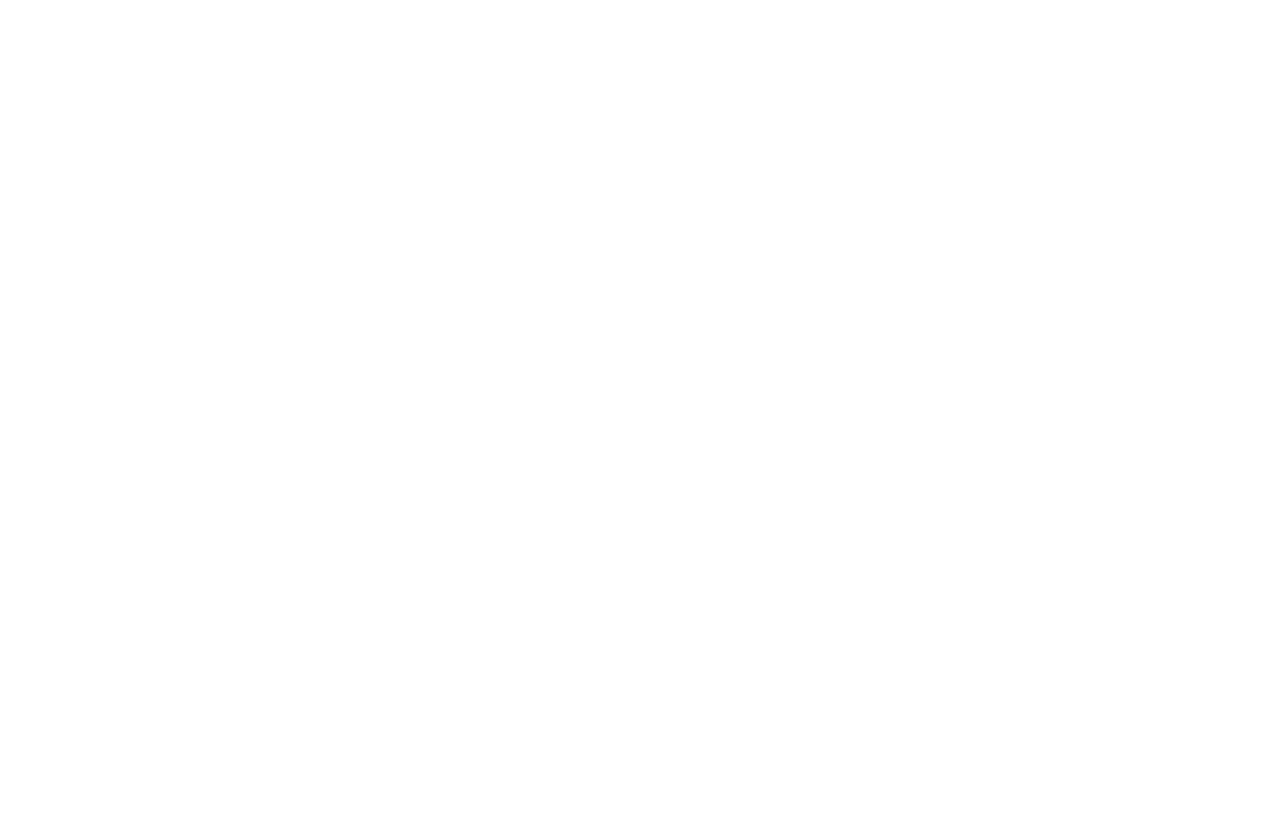
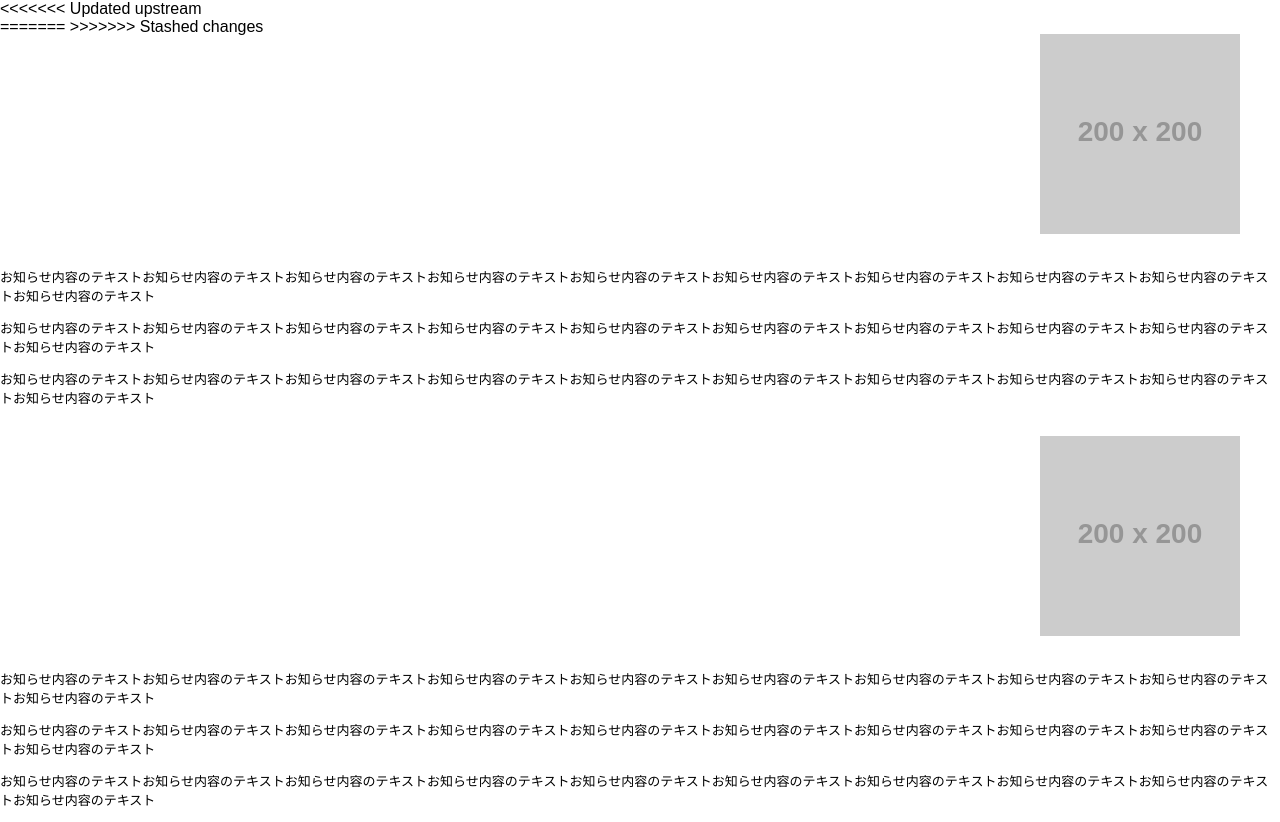
Before and after one commit to sacss/sacss-vol67, a plain HTML site: page html/detail.html in a window 1280 px wide. Before the commit the page ends 800 px from the top, so only its background shows below. Drawn offline with Linux system fonts and the light colour scheme; placeholder pictures from the web are drawn by us.

Commit message:
スタッシュをマージ

```diff
--- a/html/common/css/style.css
+++ b/html/common/css/style.css
@@ -0,0 +1,10 @@
+p {
+	font-size: 13px;
+}
+
+.sectionLeft{
+	float: left;
+}
+.sectionRight{
+	float: right;
+}
--- a/html/detail.html
+++ b/html/detail.html
@@ -8,6 +8,7 @@
   <link rel="stylesheet" href="common/css/style.css">
 </head>
 <body>
+<<<<<<< Updated upstream
 
 <div class="l-header">
   <div class="l-inner">
@@ -38,5 +39,19 @@
   </div>
 </div><!-- /.l-footer -->
 
+=======
+	<figure class="sectionRight"><img src="http://placehold.it/200x200"></figure>
+    	<div class="sectionLeft">
+        	<p>お知らせ内容のテキストお知らせ内容のテキストお知らせ内容のテキストお知らせ内容のテキストお知らせ内容のテキストお知らせ内容のテキストお知らせ内容のテキストお知らせ内容のテキストお知らせ内容のテキストお知らせ内容のテキスト</p>
+        	<p>お知らせ内容のテキストお知らせ内容のテキストお知らせ内容のテキストお知らせ内容のテキストお知らせ内容のテキストお知らせ内容のテキストお知らせ内容のテキストお知らせ内容のテキストお知らせ内容のテキストお知らせ内容のテキスト</p>
+        	<p>お知らせ内容のテキストお知らせ内容のテキストお知らせ内容のテキストお知らせ内容のテキストお知らせ内容のテキストお知らせ内容のテキストお知らせ内容のテキストお知らせ内容のテキストお知らせ内容のテキストお知らせ内容のテキスト</p>
+		</div>
+    <figure class="sectionRight"><img src="http://placehold.it/200x200"></figure>
+    	<div class="sectionLeft">
+			<p>お知らせ内容のテキストお知らせ内容のテキストお知らせ内容のテキストお知らせ内容のテキストお知らせ内容のテキストお知らせ内容のテキストお知らせ内容のテキストお知らせ内容のテキストお知らせ内容のテキストお知らせ内容のテキスト</p>
+        	<p>お知らせ内容のテキストお知らせ内容のテキストお知らせ内容のテキストお知らせ内容のテキストお知らせ内容のテキストお知らせ内容のテキストお知らせ内容のテキストお知らせ内容のテキストお知らせ内容のテキストお知らせ内容のテキスト</p>
+        	<p>お知らせ内容のテキストお知らせ内容のテキストお知らせ内容のテキストお知らせ内容のテキストお知らせ内容のテキストお知らせ内容のテキストお知らせ内容のテキストお知らせ内容のテキストお知らせ内容のテキストお知らせ内容のテキスト</p>
+		</div>
+>>>>>>> Stashed changes
 </body>
 </html>
```
